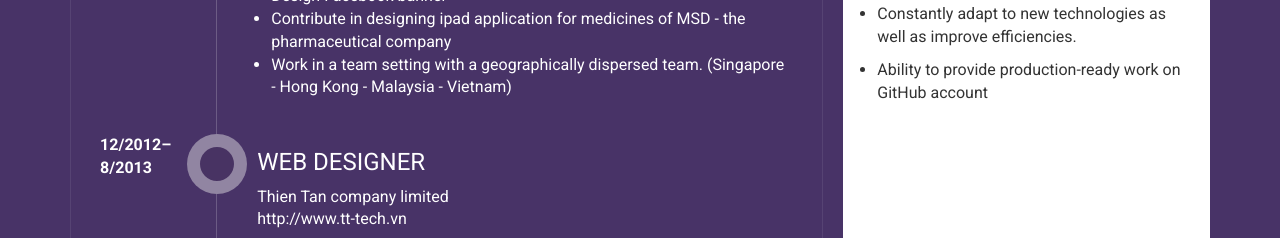
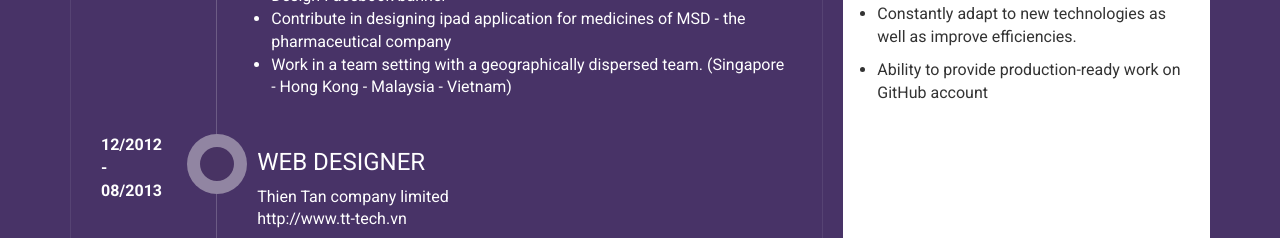
Before and after one commit to ThienKim2610/cv, a plain HTML site: page index.html in a window 1280 px wide. Shown: the part 3480-3718 px from the top of the page. Drawn offline with nearby package versions, Linux system fonts and the light colour scheme; files whose address does not match are found by name.

Commit message:
fix misspelling

```diff
--- a/index.html
+++ b/index.html
@@ -273,7 +273,7 @@
 						</div>
 						<div class="row timeline-item wow fadeInUp" data-wow-delay=".3s">
 							<div class="col-md-2 date-wrapper">
-								<p class="date">12/2012–8/2013</p>
+								<p class="date">12/2012 - 08/2013</p>
 							</div>
 							<div class="col-md-10 details-wrapper">
 								<i class="timeline-circle"></i>
```
